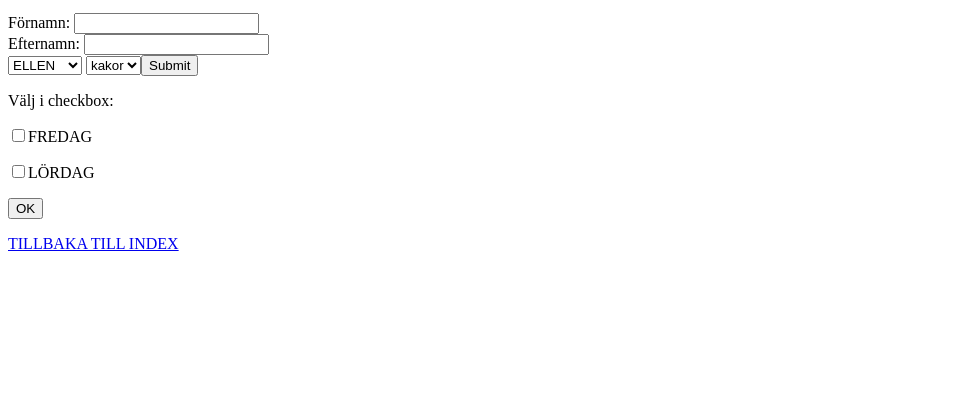
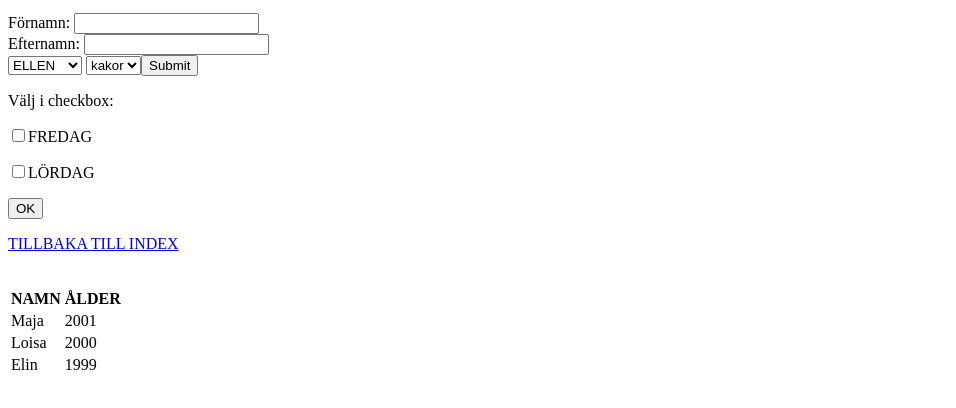
Before and after one commit to ellendahlberg/ellendahlberg.github.io, a plain HTML site: page Formular.html in a window 1280 px wide. Shown: the part 148-556 px from the top of the page, without its empty margins (0-956 px from the left). Drawn offline with Linux system fonts and the light colour scheme.

Commit message:
TABELLLLL

```diff
--- a/Formular.html
+++ b/Formular.html
@@ -34,5 +34,27 @@
             <p><input type="checkbox" name="dag">LÖRDAG</p>
             <input type="submit" value="OK">
         <p><a href="index.html">TILLBAKA TILL INDEX</a></p>
-   </form>
+   </form> <br>
+        <table>
+    <thead>
+        <tr>
+            <th>NAMN</th>
+            <th>ÅLDER</th>
+        </tr>
+    </thead>
+    <tbody>
+        <tr>
+            <td>Maja</td>
+            <td>2001</td>
+        </tr>
+        <tr>
+            <td>Loisa</td>
+            <td>2000</td>
+        </tr>
+        <tr>
+            <td>Elin</td>
+            <td>1999</td>
+        </tr>
+    </tbody>
+        </table>
         </body></html>
```
Also changed, not shown: Tabell.html (added, +13 -0 lines), 1 other file.
